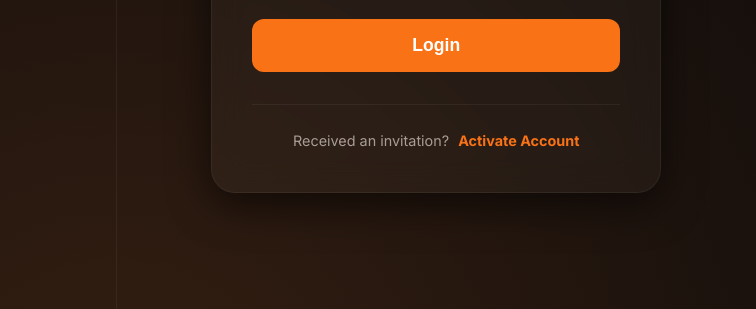
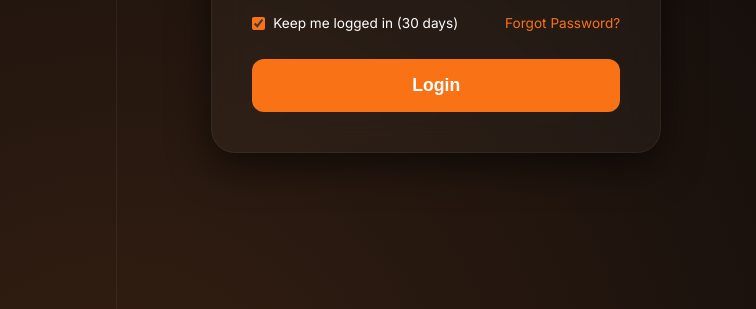
Before and after one commit to logicalaryan/CRM-DESIGN, a website built with Vite: page index.html in a window 1280 px wide. Shown: the part 491-800 px from the top of the page, 524-1280 px from the left. Built offline with nearby package versions, Linux system fonts and the light colour scheme.

Commit message:
removed text

```diff
--- a/index.html
+++ b/index.html
@@ -98,10 +98,7 @@
 
 
 
-              <div style="margin-top: 2rem; text-align: center; border-top: 1px solid var(--glass-border); padding-top: 1.5rem; font-size: 0.9rem;">
-                <span style="color: var(--text-secondary);">Received an invitation?</span>
-                <a href="#" style="color: var(--accent-orange); text-decoration: none; font-weight: bold; margin-left: 5px;">Activate Account</a>
-              </div>
+
             </div>
 
             <!-- Connecting Arrow container (Animates on click) -->
```
